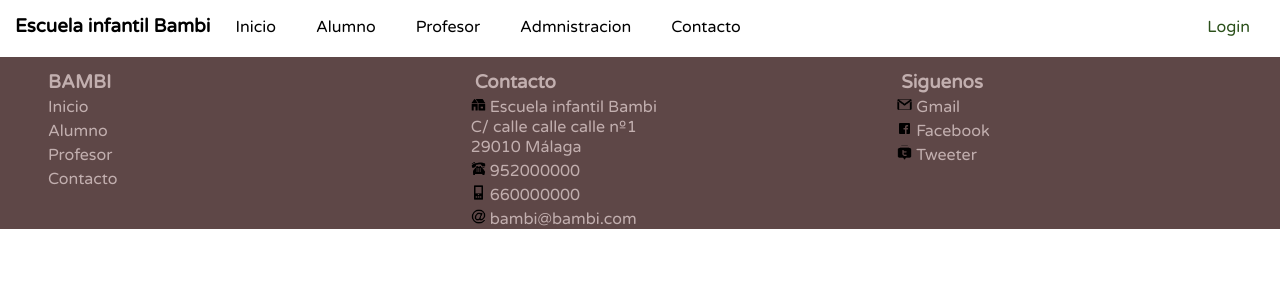
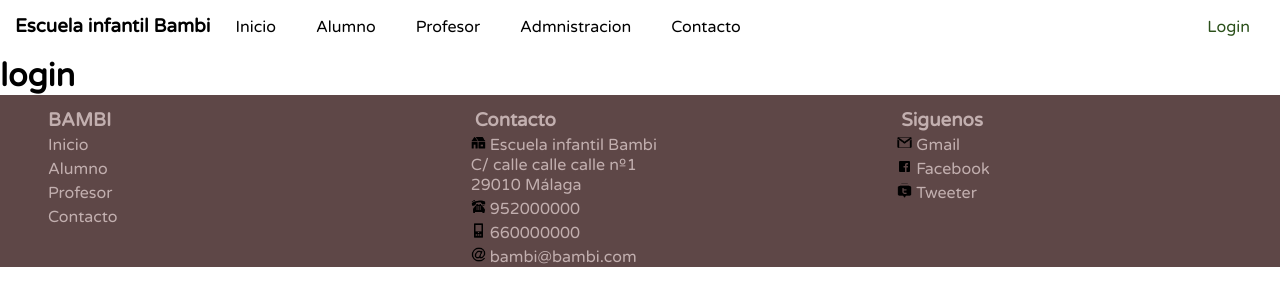
Before and after one commit to Javiergda/final-project-client, a React (Create React App) app: page /Login in a window 1280 px wide. Shown: the top 306 px of the page. Built offline with nearby package versions, Linux system fonts and the light colour scheme.

Commit message:
componente index, enlazand ruta

```diff
--- /dev/null
+++ b/src/components/Login/Login.js
@@ -0,0 +1,9 @@
+import React from 'react'
+
+export const Login = () => {
+    return (
+        <div>
+            <h1>login</h1>
+        </div>
+    )
+}
--- a/src/components/Routes/AppRouter.js
+++ b/src/components/Routes/AppRouter.js
@@ -6,6 +6,8 @@ import { HomePage } from '../HomePage/HomePage'
 import { Students } from '../Students/Students'
 import { Teachers } from '../Teachers/Teachers'
 import { Management } from '../Management/Management'
+import { Login } from '../Login/Login';
+
 
 export const AppRouter = () => {
     return (
@@ -17,6 +19,7 @@ export const AppRouter = () => {
                 <Route path="/Alumno" element={<Students />} />
                 <Route path="/Profesor" element={<Teachers />} />
                 <Route path="/Administracion" element={<Management />} />
+                <Route path="/Login" element={<Login />} />
             </Routes>
 
             <Footer />
--- a/src/components/common/Header.js
+++ b/src/components/common/Header.js
@@ -47,7 +47,7 @@ export const Header = () => {
                             <span>Contacto</span>
                         </li>
                     </NavLink>
-                    <NavLink className='nav-link' to="/Contacto">
+                    <NavLink className='nav-link' to="/Login">
                         <li>
                             <img src={rabbit} height="20px" alt='rabbit' />
                             <span >Login</span>
```
